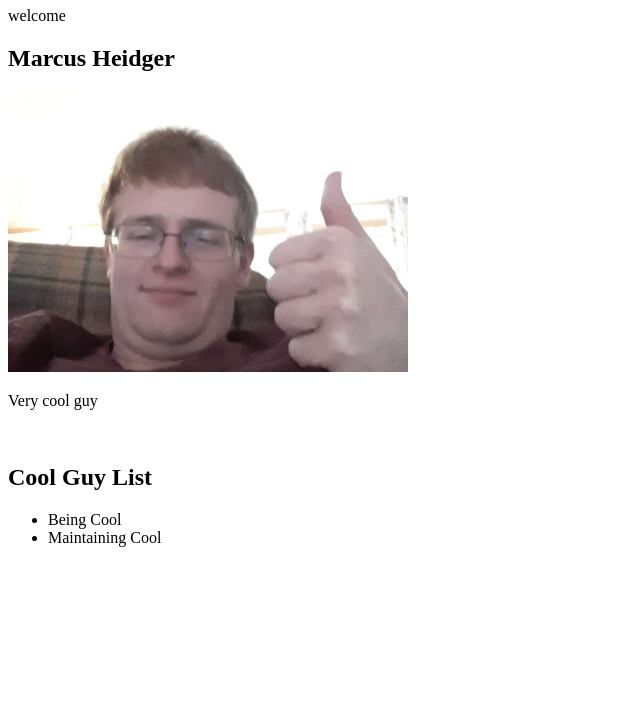
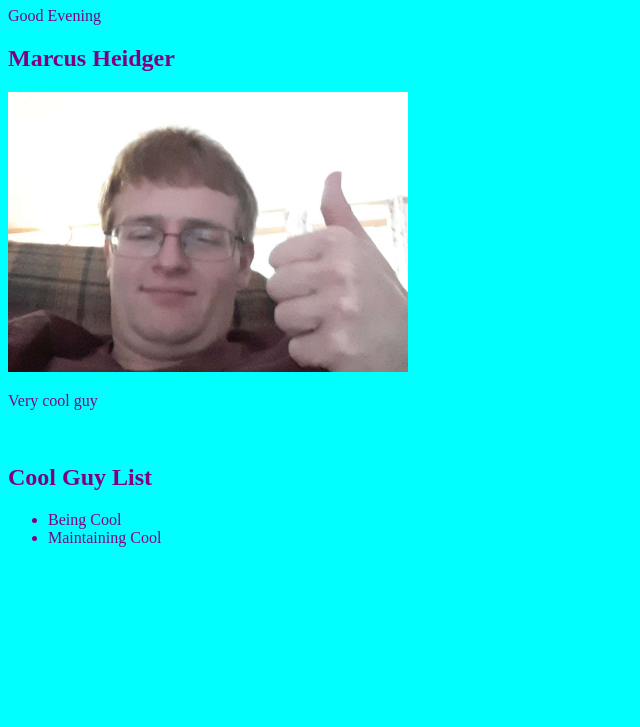
Before and after one commit to fvtcMarcusHeidger/HomePage, a plain HTML site: page index.html in a window 1280 px wide. Shown: the part 73-800 px from the top of the page, without its empty margins (0-640 px from the left). Drawn offline with Linux system fonts and the light colour scheme; the site is published under a folder, as on GitHub Pages, so addresses that start at the root find nothing.

Commit message:
attempt to fix paths

```diff
--- a/index.html
+++ b/index.html
@@ -4,8 +4,8 @@
     <meta charset="UTF-8">
     <meta name="viewport" content="width=device-width, initial-scale=1.0">
     <title>Home Page</title>
-    <link rel="stylesheet" href="/style.css">
-    <script src="/site.js" defer></script>
+    <link rel="stylesheet" href="./style.css">
+    <script src="./site.js" defer></script>
 </head>
 <body>
     <h1>My Super Cool Homepage</h1>
```
